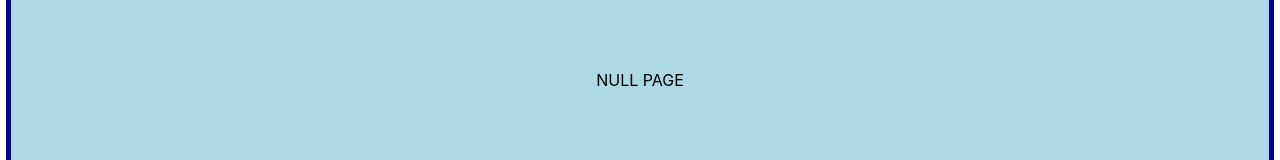
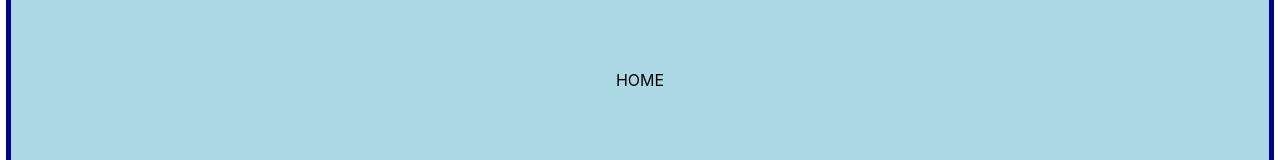
Before and after one commit to rhonvyramos/resume-portfolio-overdone, a React (Create React App) app: page / in a window 1280 px wide. Shown: the part 322-482 px from the top of the page. Built offline with nearby package versions, Linux system fonts and the light colour scheme.

Commit message:
landing URL and null URL added

```diff
--- a/src/components/NavBar/index.js
+++ b/src/components/NavBar/index.js
@@ -8,7 +8,7 @@ export default function NavBar() {
     return (
         <section id="component_navbar">
             <div id="navbar_contents">
-                <Link to="/about" className="navbar_button">
+                <Link to="/" className="navbar_button">
                     <div>
                         <p>About Me</p>
                     </div>
--- a/src/pages/Home.js
+++ b/src/pages/Home.js
@@ -18,10 +18,10 @@ export default function Home() {
                         </div>
                         <div id="home_main" className="home_element">
                             <Routes>
-                                <Route path="about" element={<div>HOME</div>}/>
+                                <Route exact path="/" element={<div>HOME</div>}/>
                                 <Route path="software" element={<div>SOFTWARE</div>}/>
                                 <Route path="martialarts" element={<div>MARTIAL ARTS</div>}/>
-                                <Route path="*" element={<div>NULL PAGE</div>}/>
+                                <Route element={<div>NULL PAGE</div>}/>
                             </Routes>
                         </div>
                         <div id="home_footer" className="home_element"></div>
```
